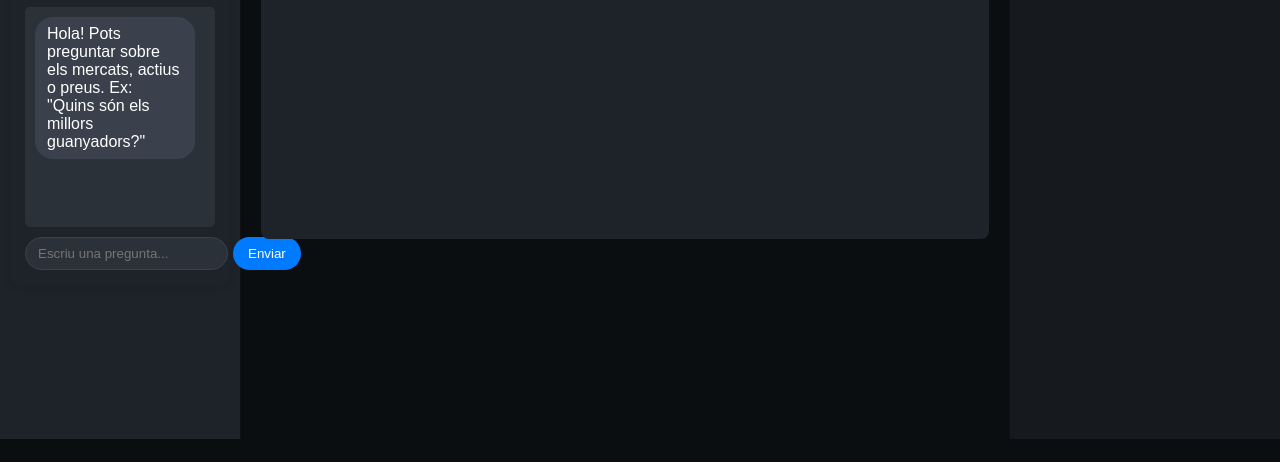
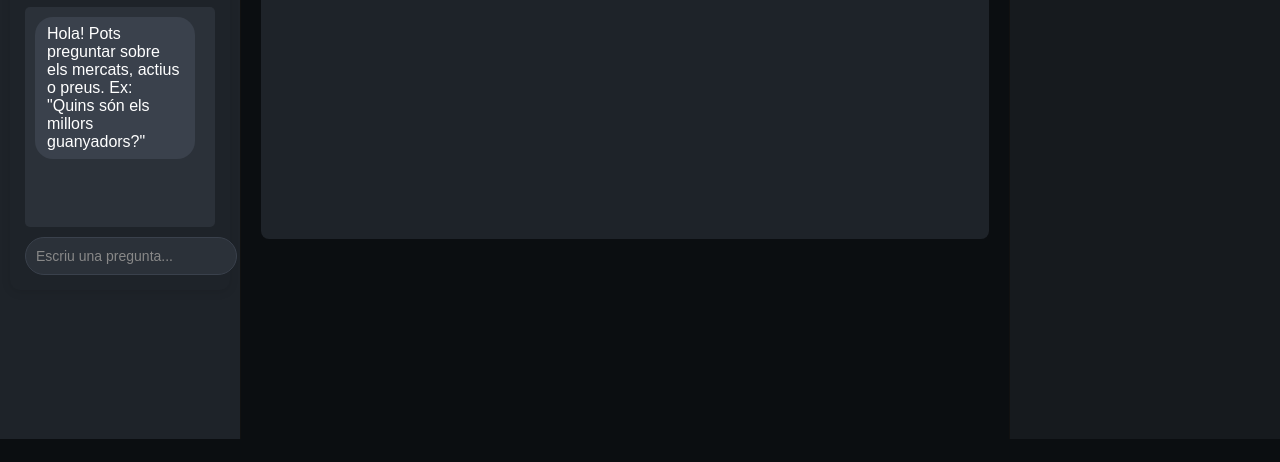
Before and after one commit to Capitankanalla/hackaton2026, a website with bundled scripts: page index.html in a window 1280 px wide. Shown: the part 338-800 px from the top of the page. Built offline with nearby package versions, Linux system fonts and the light colour scheme; no server answers; files whose address does not match are found by name.

Commit message:
front de chatbot

```diff
--- a/frontend/css/styles.css
+++ b/frontend/css/styles.css
@@ -262,29 +262,21 @@ body {
 }
 
 .chatbot-input-container {
-  display: flex;
-  gap: 5px;
+  display: block;
+  margin-top: 10px;
 }
 
 #chatbot-input {
-  flex: 1;
-  padding: 8px 12px;
+  width: 100%;
+  padding: 10px;
   border: 1px solid #3a414c;
   border-radius: 20px;
   background-color: #2b3139;
   color: white;
+  font-size: 14px;
   outline: none;
 }
 
-#chatbot-send {
-  padding: 8px 15px;
-  background-color: #007bff;
-  color: white;
-  border: none;
-  border-radius: 20px;
-  cursor: pointer;
+#chatbot-input::placeholder {
+  color: #888;
 }
-
-#chatbot-send:hover {
-  background-color: #0056b3;
-}
--- a/frontend/js/chat.js
+++ b/frontend/js/chat.js
@@ -3,14 +3,12 @@ class MarketChatbot {
   constructor() {
     this.messagesContainer = document.getElementById('chatbot-messages');
     this.inputElement = document.getElementById('chatbot-input');
-    this.sendButton = document.getElementById('chatbot-send');
 
     this.init();
   }
 
   init() {
-    // Add event listeners
-    this.sendButton.addEventListener('click', () => this.handleSendMessage());
+    // Add event listeners - only Enter key now (button removed)
     this.inputElement.addEventListener('keypress', (e) => {
       if (e.key === 'Enter') {
         this.handleSendMessage();
--- a/index.html
+++ b/index.html
@@ -60,7 +60,6 @@
         </div>
         <div class="chatbot-input-container">
           <input type="text" id="chatbot-input" placeholder="Escriu una pregunta..." />
-          <button id="chatbot-send">Enviar</button>
         </div>
       </div>
     </aside>
```
